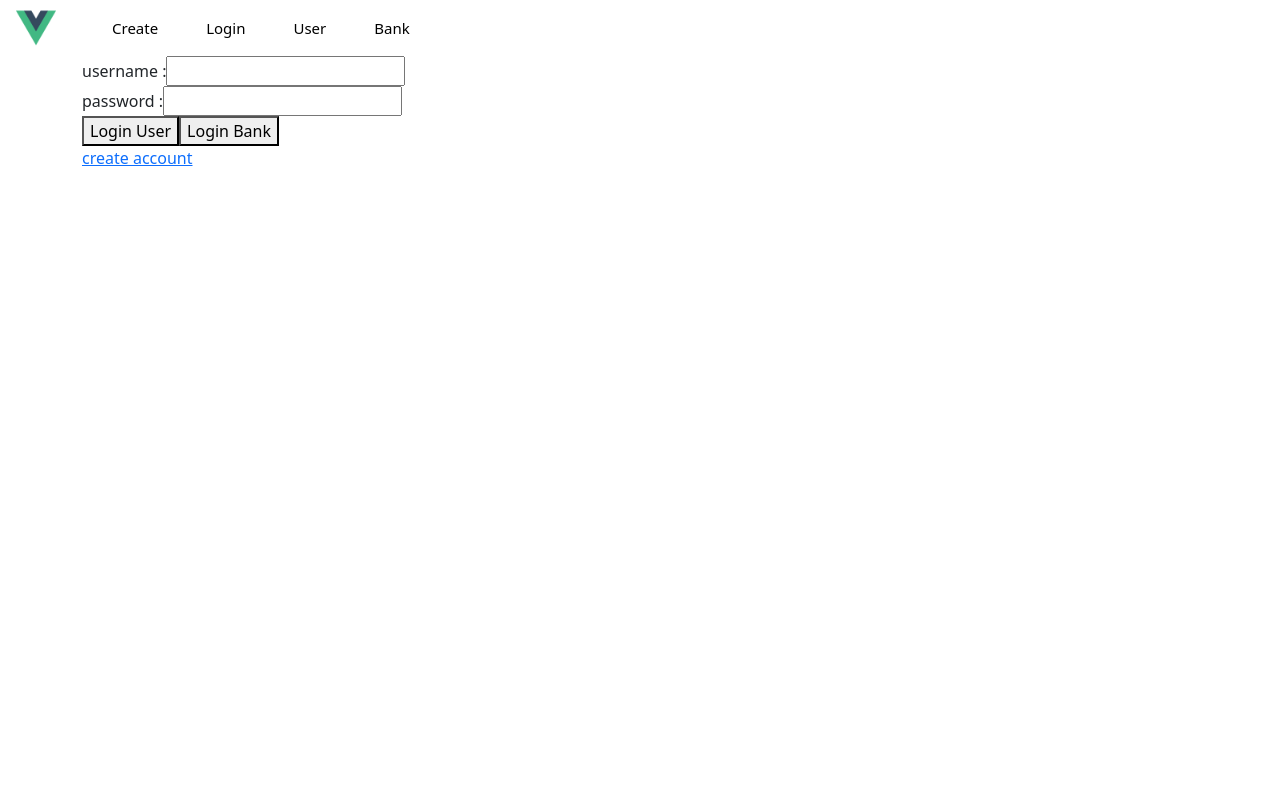
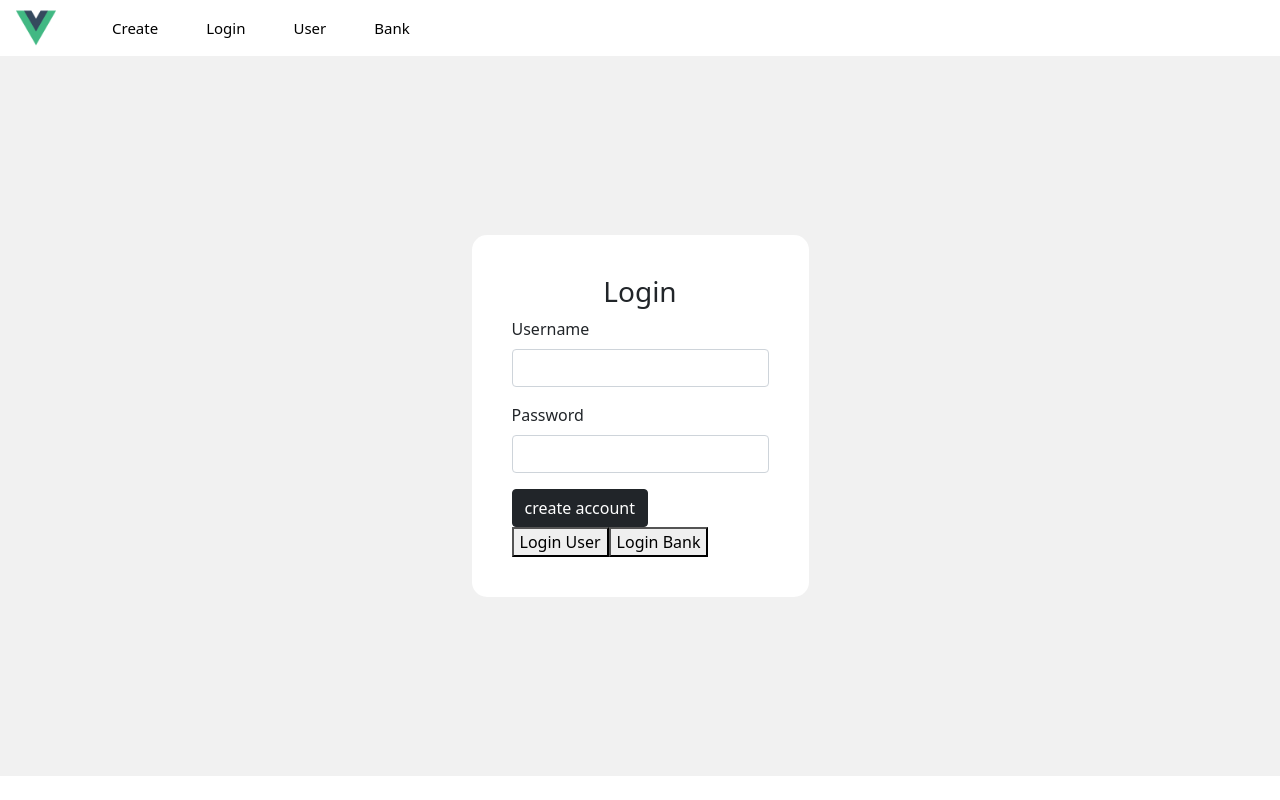
Before and after one commit to darshanahire/DBMS_Project, a Vue app in the folder client/: page /login in a window 1280 px wide. Built offline with nearby package versions, Linux system fonts and the light colour scheme.

Commit message:
login ui changes

```diff
--- a/client/src/components/Navbar.vue
+++ b/client/src/components/Navbar.vue
@@ -2,7 +2,7 @@
   <nav class="navbar navbar-expand-lg navbar-light">
     <router-link to="/">
       <a class="navbar-brand p-3">
-        <img src="@/assets/logo.png" alt="GrowPartner" width="40px" />
+        <img src="@/assets/logo.png" width="40px" />
       </a>
     </router-link>
     <button
--- a/client/src/views/Login.vue
+++ b/client/src/views/Login.vue
@@ -1,15 +1,60 @@
 <template>
-  <div class="container">
-    <label for="">username :</label>
-    <input type="text" name="username" v-model="username" />
-    <br />
-    <label for="">password :</label>
-    <input type="text" name="password" v-model="password" />
-    <br />
-    <button @click="loginUser">Login User</button>
-    <button @click="loginBank">Login Bank</button>
-    <br />
-    <a href="/create">create account</a>
+  <div class="container-fluid">
+    <div class="d-flex justify-content-center align-items-center h-100">
+      <div class="loginParent mx-5">
+        <form>
+          <h3 class="text-center">Login</h3>
+          <div class="mb-3">
+            <label for="exampleInputEmail1" class="form-label">Username</label>
+            <input
+              type="email"
+              class="form-control inputField"
+              id="exampleInputEmail1"
+              v-model="username"
+              autocomplete="off"
+            />
+          </div>
+          <div class="mb-3">
+            <label for="exampleInputPassword1" class="form-label"
+              >Password</label
+            >
+            <input
+              type="password"
+              class="form-control inputField"
+              id="exampleInputPassword1"
+              v-model="password"
+              autocomplete="off"
+            />
+          </div>
+          <button type="submit" class="btn btn-dark">
+            <a class="link" href="/create">create account</a>
+          </button>
+          <div>
+            <button @click="loginUser">Login User</button>
+            <button @click="loginBank">Login Bank</button>
+          </div>
+        </form>
+
+        <!-- <h3 className="text-center">Login</h3>
+        <form action="">
+        <div  className="form-group">
+          <label for="">Username :</label>
+          <input  className="form-control" type="text" name="username" v-model="username" />
+        </div>
+        <div  className="form-group">
+          <label for="">Password</label>
+          <input  className="form-control" type="text" name="password" v-model="password" />
+        </div>
+        <div  className="form-group">
+          <button @click="loginUser">Login User</button>
+          <button @click="loginBank">Login Bank</button>
+        </div>
+        </form>
+        <div>
+          <a href="/create">create account</a>
+        </div> -->
+      </div>
+    </div>
   </div>
 </template>
 
@@ -26,7 +71,10 @@ export default {
   methods: {
     loginUser() {
       http
-        .loginAsUser(this.payload)
+        .loginAsUser({
+          username: this.username,
+          password: this.password,
+        })
         .then((data) => {
           console.log(data.data);
         })
@@ -36,7 +84,10 @@ export default {
     },
     loginBank() {
       http
-        .loginAsBank(this.payload)
+        .loginAsBank({
+          username: this.username,
+          password: this.password,
+        })
         .then((data) => {
           console.log(data.data);
         })
@@ -45,15 +96,28 @@ export default {
         });
     },
   },
-  computed: {
-    payload() {
-      return {
-        username: this.username,
-        password: this.password,
-      };
-    },
-  },
 };
 </script>
 <style>
+.container-fluid {
+  background: #f1f1f1;
+  height: 90vh;
+}
+.loginParent {
+  display: flex;
+  flex-direction: column;
+  justify-content: center;
+  background: white;
+  align-items: center;
+  padding: 40px;
+  border-radius: 15px;
+}
+.inputField {
+  box-shadow: none !important;
+  border: 1px solid #ced4da !important;
+}
+.link {
+  color: white !important;
+  text-decoration: none;
+}
 </style>
```
